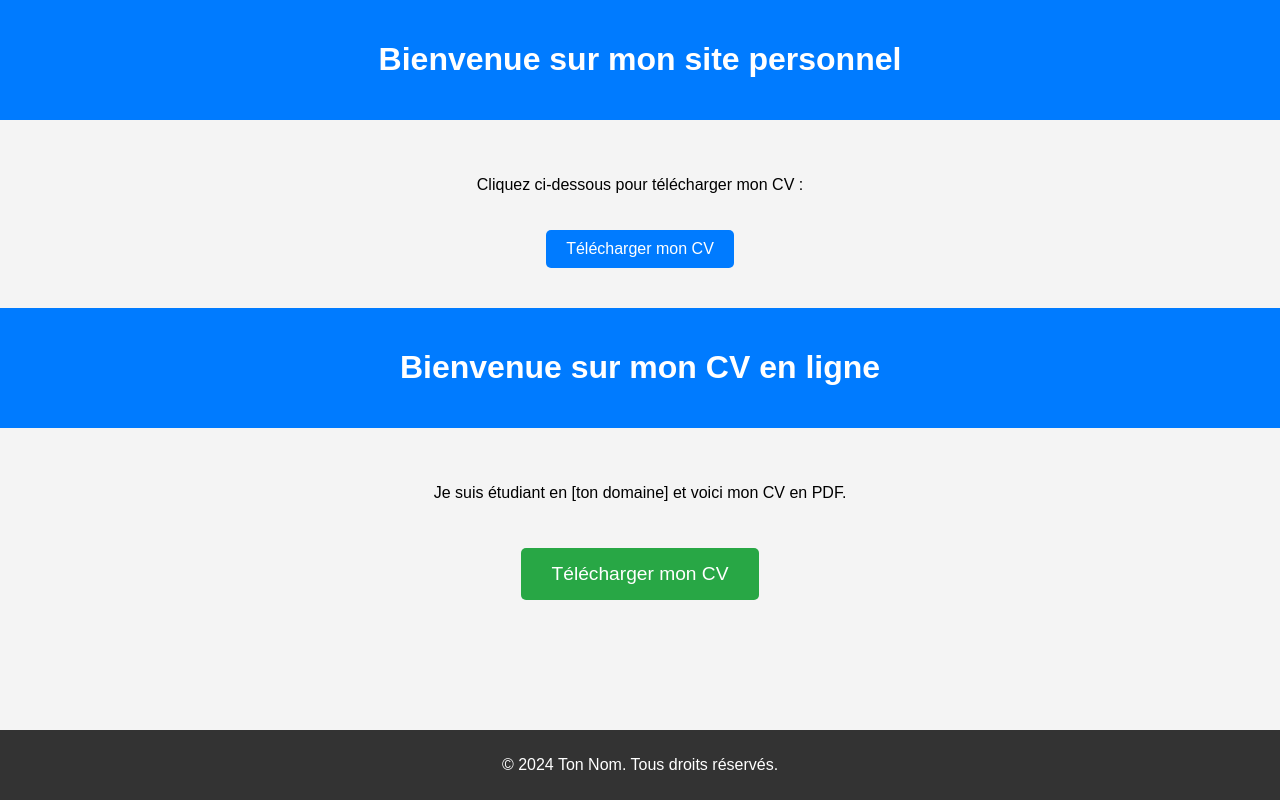
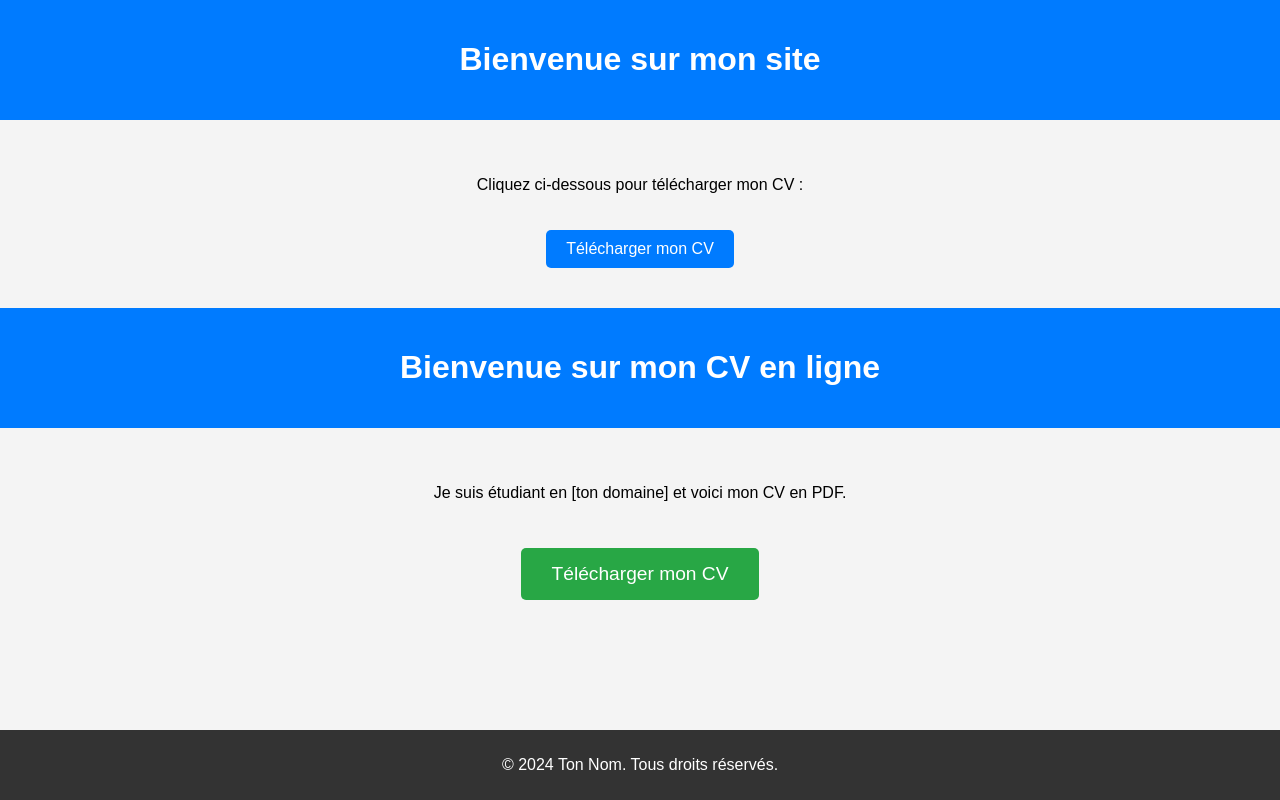
Before and after one commit to kwt-op/monCV, a plain HTML site: page index.html in a window 1280 px wide. Drawn offline with Linux system fonts and the light colour scheme.

Commit message:
Update index.html

```diff
--- a/index.html
+++ b/index.html
@@ -37,7 +37,7 @@
 </head>
 <body>
     <header>
-        <h1>Bienvenue sur mon site personnel</h1>
+        <h1>Bienvenue sur mon site</h1>
     </header>
     <main>
         <p>Cliquez ci-dessous pour télécharger mon CV :</p>
```
